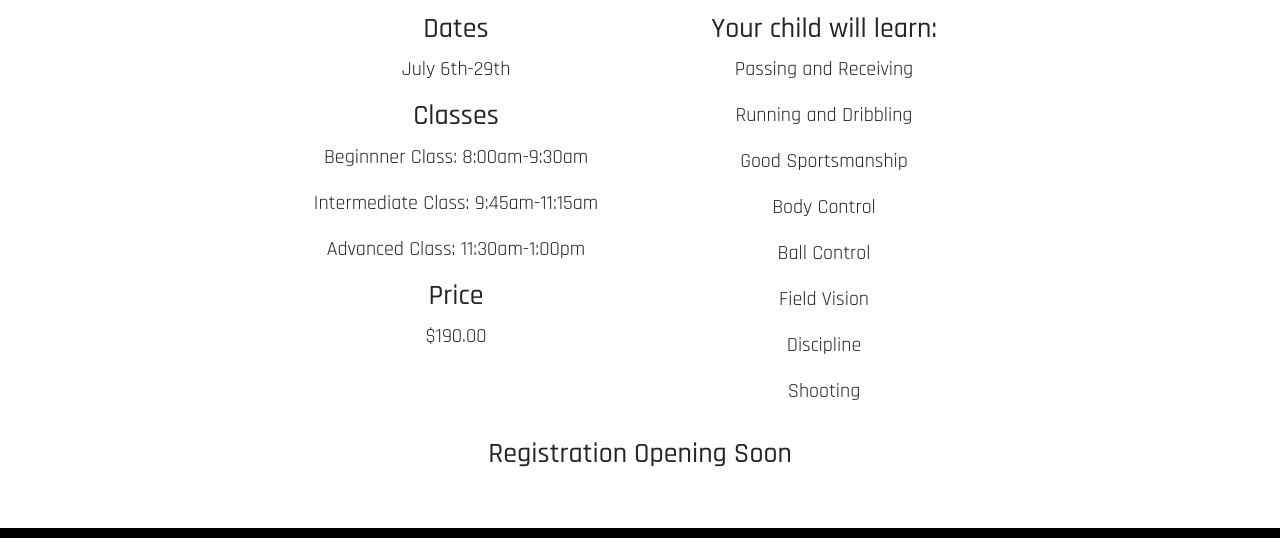
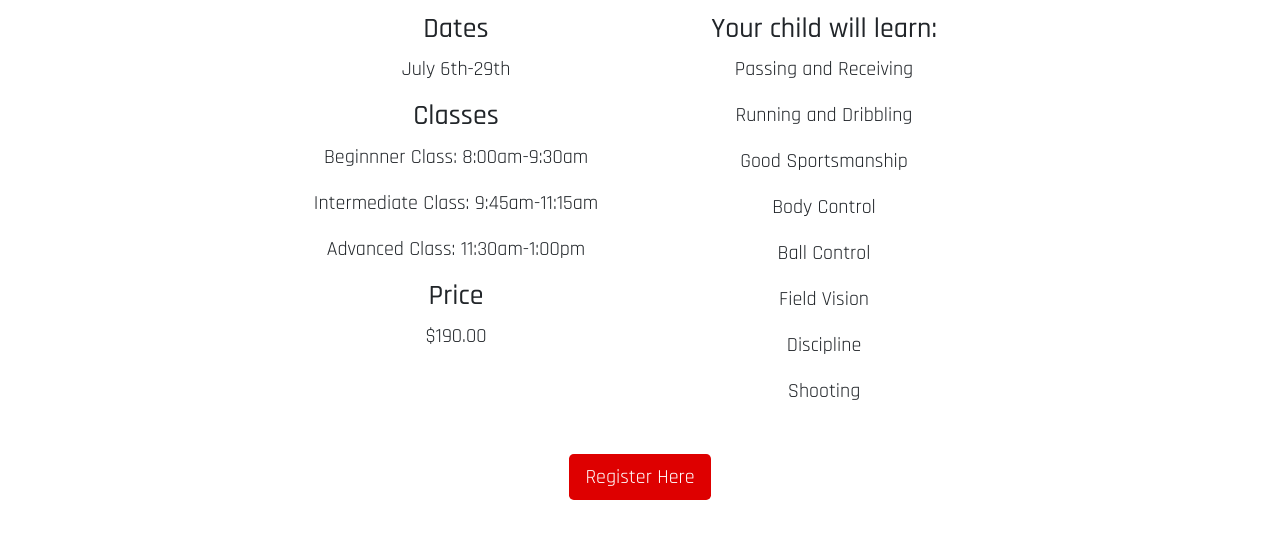
Before and after one commit to dpenciso/allstars-fc, a plain HTML site: page academy.html in a window 1280 px wide. Shown: the part 1009-1547 px from the top of the page. Drawn offline with nearby package versions, Linux system fonts and the light colour scheme.

Commit message:
enabled academy registration

```diff
--- a/academy.html
+++ b/academy.html
@@ -239,17 +239,13 @@
           </div>
         </div>
       </div> -->
-
-      <div>
-        <h3 class="motto center-text">Registration Opening Soon</h3>
-      </div>
-      <!-- <div class="register-button">
+      <div class="register-button">
         <a href="https://go.teamsnap.com/forms/265608" target="_blank"
           ><button type="button" class="btn btn-primary btn-lg custom-register">
             Register Here
           </button></a
         >
-      </div> -->
+      </div>
       <!-- <h2 class="motto">Sign up below</h2>
       <div class="contact-box">
         <iframe
```
